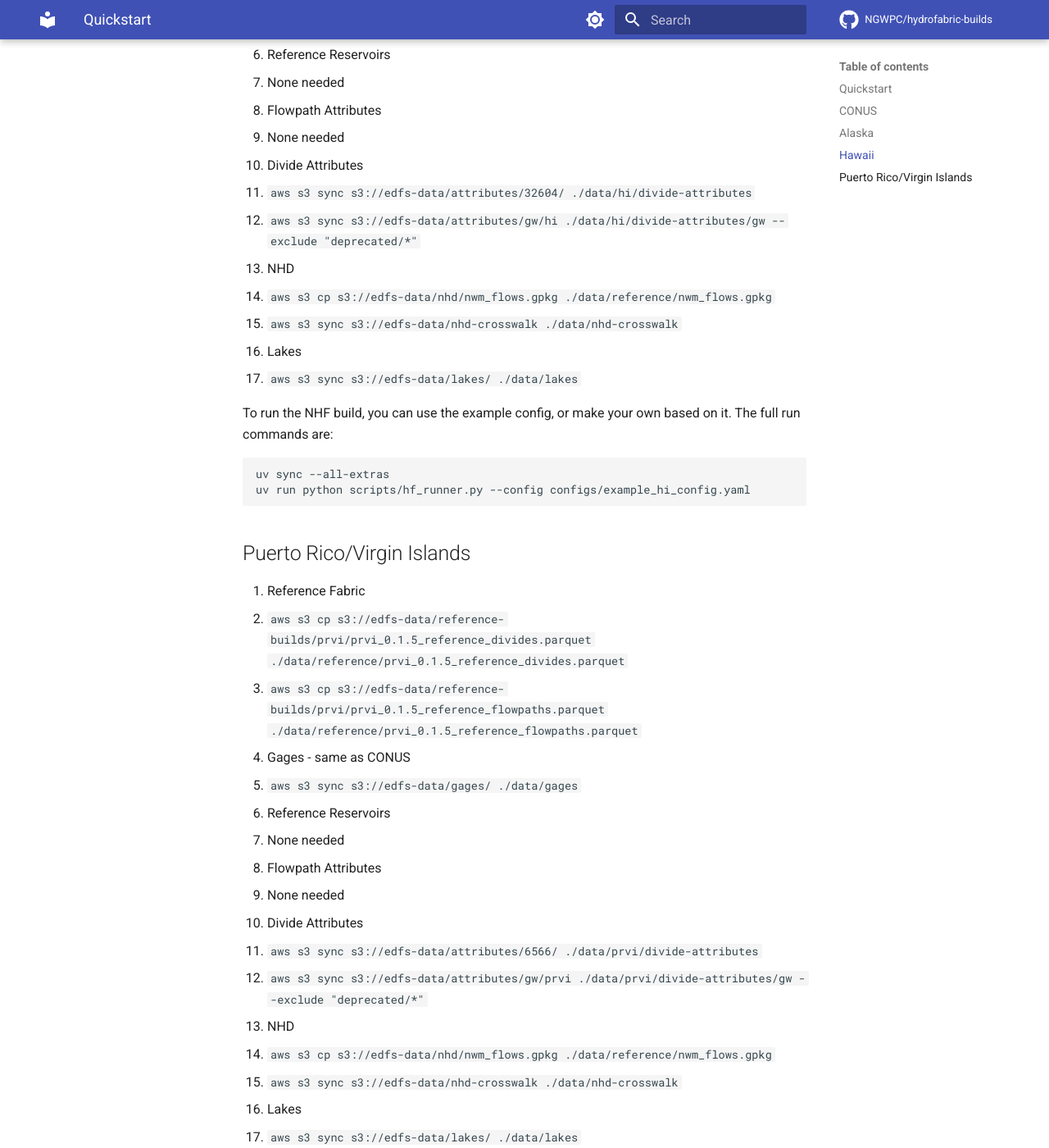
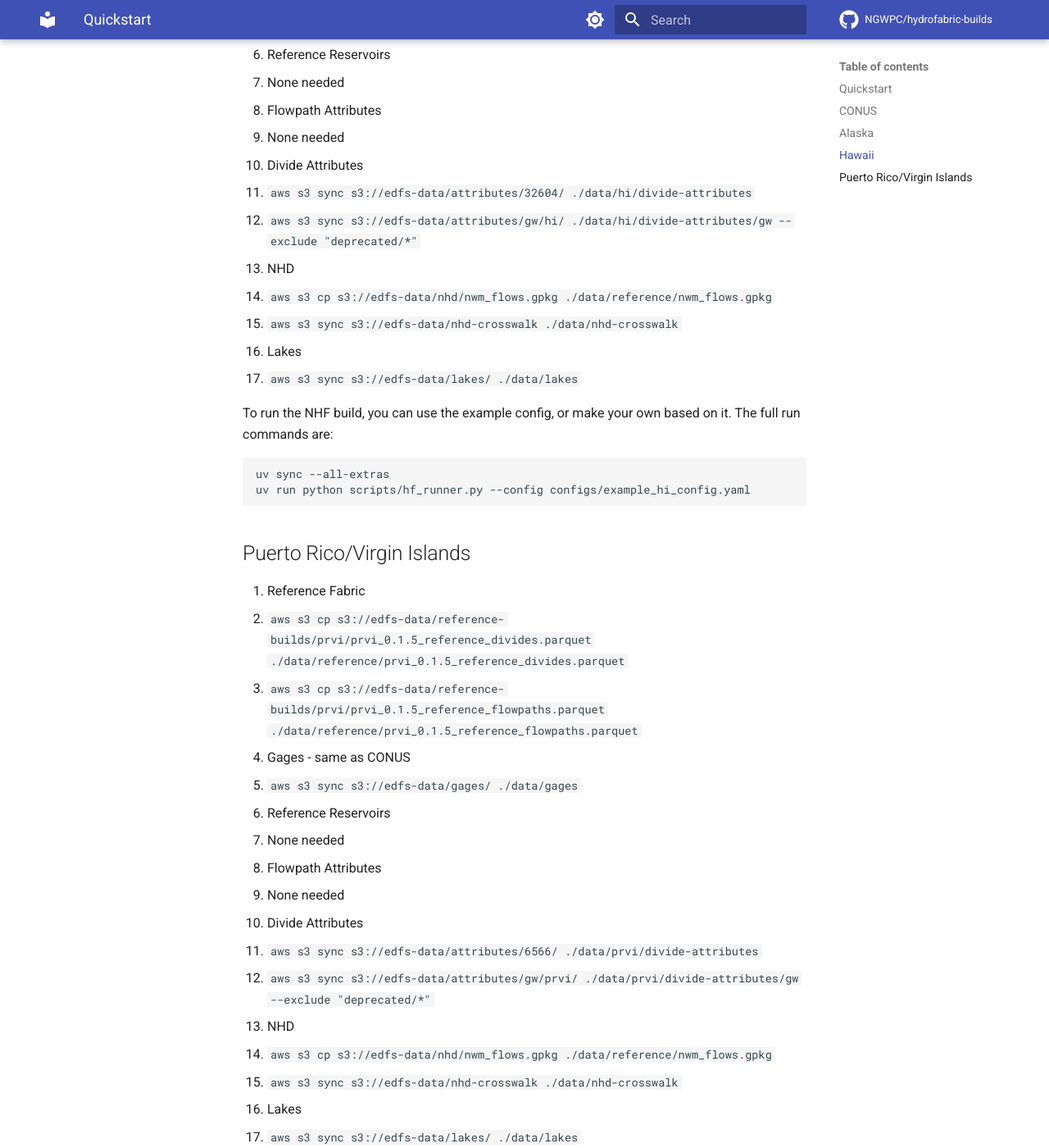
Before and after one commit to NGWPC/nhf-builds, an MkDocs documentation site: the page built from docs/builds/quickstart.md, in a window 1280 px wide and 1400 px high, scrolled down 2666 px. Shown: the whole window at 82% size. Built offline with MkDocs 1.6.1 and Material for MkDocs 9.7.7, drawn with Linux system fonts in a browser that asks for light colours; comment, search, counter and statistics services are not loaded; some of the changed text lies outside the part shown.

Commit message:
syntax fix

```diff
--- a/docs/builds/quickstart.md
+++ b/docs/builds/quickstart.md
@@ -20,7 +20,7 @@ Below are the data files needed for running a full build of the NHF dataset and
 
 5. Divide Attributes
 - `aws s3 sync s3://edfs-data/attributes/5070/ ./data/divide-attributes`
-- `aws s3 sync s3://edfs-data/attributes/gw/conus ./data/divide-attributes/gw --exclude "deprecated/*"`
+- `aws s3 sync s3://edfs-data/attributes/gw/conus/ ./data/divide-attributes/gw --exclude "deprecated/*"`
 - `aws s3 sync s3://edfs-data/attributes/glaciers/ ./data/divide-attributes/glaciers`
 
 6. NHD
@@ -52,7 +52,7 @@ uv run python scripts/hf_runner.py --config configs/example_config.yaml
 
 5. Divide Attributes
 - `aws s3 sync s3://edfs-data/attributes/3338/ ./data/ak/divide-attributes`
-- `aws s3 sync s3://edfs-data/attributes/gw/ak ./data/ak/divide-attributes/gw --exclude "deprecated/*"`
+- `aws s3 sync s3://edfs-data/attributes/gw/ak/ ./data/ak/divide-attributes/gw --exclude "deprecated/*"`
 - `aws s3 sync s3://edfs-data/attributes/glaciers/ ./data/ak/divide-attributes/glaciers`
 
 6. NHD
@@ -84,7 +84,7 @@ uv run python scripts/hf_runner.py --config configs/example_ak_config.yaml
 
 5. Divide Attributes
 - `aws s3 sync s3://edfs-data/attributes/32604/ ./data/hi/divide-attributes`
-- `aws s3 sync s3://edfs-data/attributes/gw/hi ./data/hi/divide-attributes/gw  --exclude "deprecated/*"`
+- `aws s3 sync s3://edfs-data/attributes/gw/hi/ ./data/hi/divide-attributes/gw  --exclude "deprecated/*"`
 
 6. NHD
 - `aws s3 cp s3://edfs-data/nhd/nwm_flows.gpkg ./data/reference/nwm_flows.gpkg`
@@ -115,7 +115,7 @@ uv run python scripts/hf_runner.py --config configs/example_hi_config.yaml
 
 5. Divide Attributes
 - `aws s3 sync s3://edfs-data/attributes/6566/ ./data/prvi/divide-attributes`
-- `aws s3 sync s3://edfs-data/attributes/gw/prvi ./data/prvi/divide-attributes/gw  --exclude "deprecated/*"`
+- `aws s3 sync s3://edfs-data/attributes/gw/prvi/ ./data/prvi/divide-attributes/gw  --exclude "deprecated/*"`
 
 6. NHD
 - `aws s3 cp s3://edfs-data/nhd/nwm_flows.gpkg ./data/reference/nwm_flows.gpkg`
```
